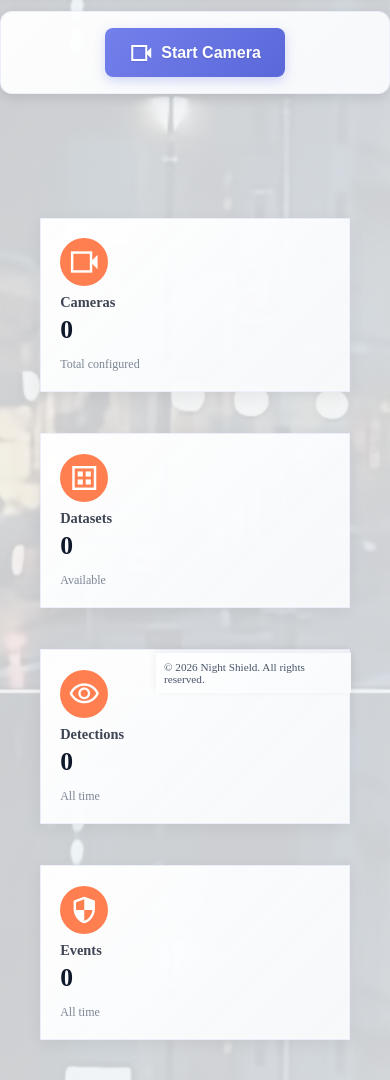
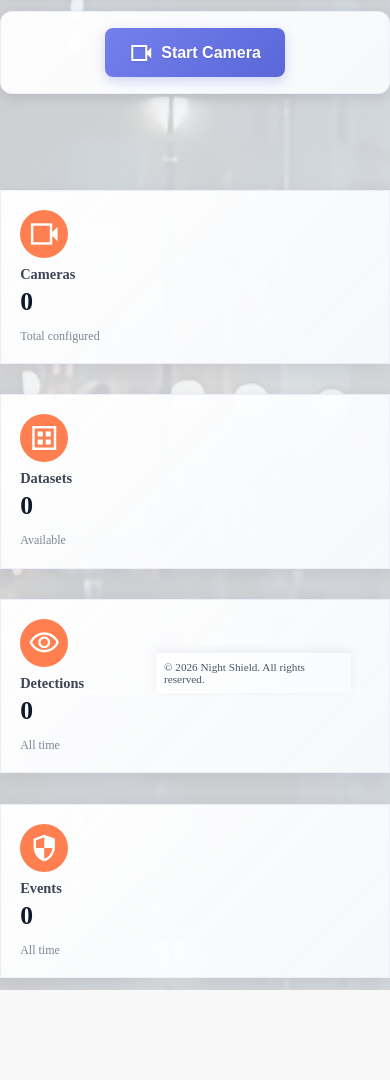
Before and after one commit to Adeenakhalid21/Night-Surveillance-System---Final1, a Flask app: page /cam in a window 390 px wide. Shown: the part 151-1231 px from the top of the page. After the commit the page ends 1141 px from the top, so only its background shows below. Run offline with Flask 3, Linux system fonts and the light colour scheme; the visitor is signed in with stand-in values (Sample User, id 1); some libraries are stand-ins or nearby versions.

Commit message:
Refactor insights grid layout for improved responsiveness and spacing

```diff
--- a/Night Surveillance System - Final1/static/css/dashboard-style.css
+++ b/Night Surveillance System - Final1/static/css/dashboard-style.css
@@ -249,8 +249,8 @@ b{
 
 .right .insights{
    display: grid;
-   grid-template-columns: repeat(3,1fr);
-   gap: 1.6rem;
+  grid-template-columns: repeat(2, minmax(0, 1fr));
+  gap: 1rem;
 }
 .right .insights>div{
   background-color: var(--clr-white);
@@ -259,6 +259,7 @@ b{
    margin-top: 1rem;
    box-shadow: var(--box-shadow);
    transition: all .3s ease;
+  min-width: 0;
 }
 
 /* Simple reusable card */
@@ -528,6 +529,11 @@ MEDIA QUERY
       display: grid;
       grid-template-columns: repeat(1,1fr);
     }
+
+    .right .insights {
+      grid-template-columns: 1fr;
+      gap: 0.9rem;
+    }
 }
 
 /* ****************
@@ -600,8 +606,8 @@ MEDIA QUERY PHONE
  .right .insights{
   display: grid;
   grid-template-columns: repeat(1,1fr);
-  gap: 1.6rem;
-  padding: 40px;
+  gap: 0.9rem;
+  padding: 0.75rem 0;
  }
 
 
```
